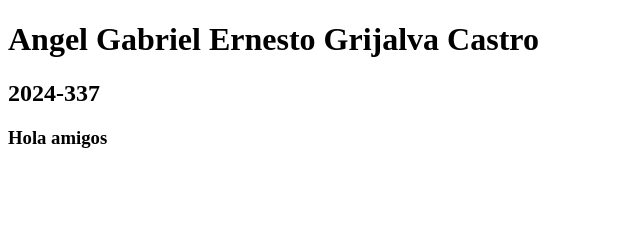
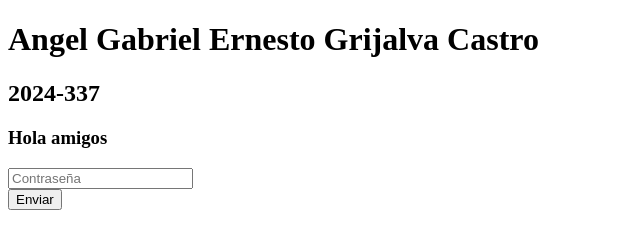
Before and after one commit to agrijalva-2024337/Proyecto1, a plain HTML site: page index.html in a window 1280 px wide. Shown: the whole page, without its empty margins (0-640 px from the left). Drawn offline with Linux system fonts and the light colour scheme.

Commit message:
Se añadio un campo de texto para la contraseña y un boton para enviar

```diff
--- a/index.html
+++ b/index.html
@@ -9,5 +9,9 @@
     <h1>Angel Gabriel Ernesto Grijalva Castro</h1>
     <h2>2024-337</h2>
     <h3>Hola amigos</h3>
+    <div>
+        <input type="password" placeholder="Contraseña"> <br>
+        <input type="submit" value="Enviar">
+    </div>
 </body>
 </html>
```
